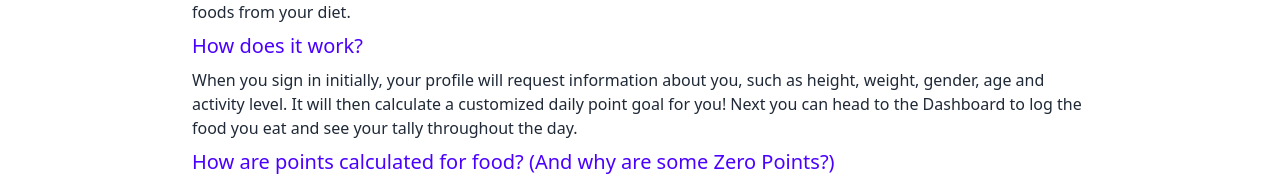
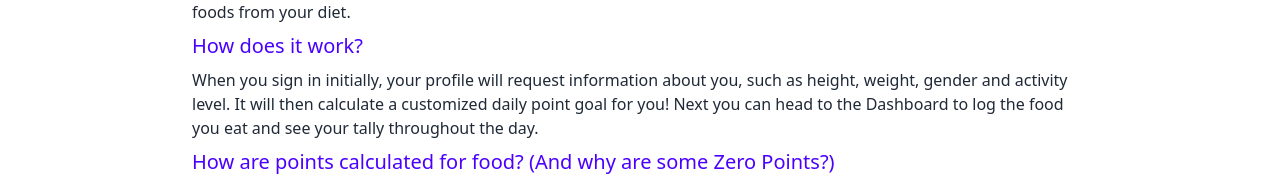
Before and after one commit to ShannonHilland/tasty-tally, a Next.js app in the folder tasty-tally/: page / in a window 1280 px wide. Shown: the part 168-356 px from the top of the page. Built offline with nearby package versions, Linux system fonts and the light colour scheme; no server answers.

Commit message:
clean up

```diff
--- a/tasty-tally/app/Dashboard/DailyItem.js
+++ b/tasty-tally/app/Dashboard/DailyItem.js
@@ -25,7 +25,7 @@ export default function DailyItem({food, setDailyFoodList, selectedDate}) {
                     <p>Saturated Fat: {food.saturatedFat} g</p>
                     <p>Sugar: {food.sugar} g</p>
                     <p>Protein: {food.protein} g</p>
-                    <p>Serving Size: {food.servingSize} g</p>
+                    <p>Serving Size: {food.servingSize}</p>
                     <p>Quantity: {food.quantity}</p>
                 </div>
                 <div className="flex items-end ml-7">
--- a/tasty-tally/app/page.js
+++ b/tasty-tally/app/page.js
@@ -125,7 +125,7 @@ export default function SignInPage() {
         <h1 className="mb-2 text-primary font-semibold text-xl md:text-2xl">Welcome to Tasty Tally!</h1>
         <p className="mb-2">Tasty Tally is a free food tracking app that focuses on making healthy choices instead of tracking calories or eliminating foods from your diet.</p>
         <h2 className="mb-2 text-primary text-lg md:text-xl">How does it work?</h2>
-        <p className="mb-2">When you sign in initially, your profile will request information about you, such as height, weight, gender, age and activity level. It will then calculate
+        <p className="mb-2">When you sign in initially, your profile will request information about you, such as height, weight, gender and activity level. It will then calculate
            a customized daily point goal for you! Next you can head to the Dashboard to log the food you eat and see your tally throughout the day.
         </p>
         <h2 className="mb-2 text-primary text-lg md:text-xl">How are points calculated for food? (And why are some Zero Points?)</h2>
```
